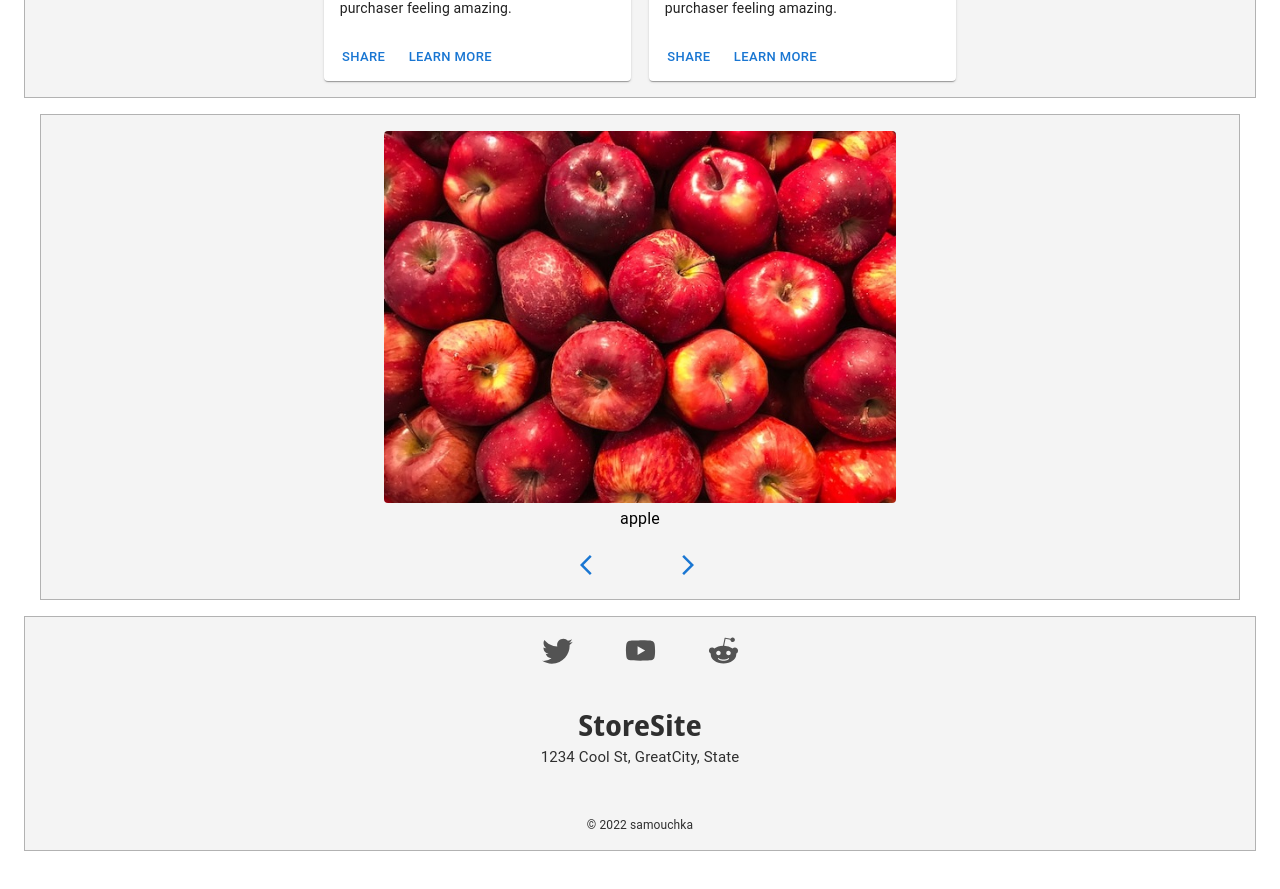
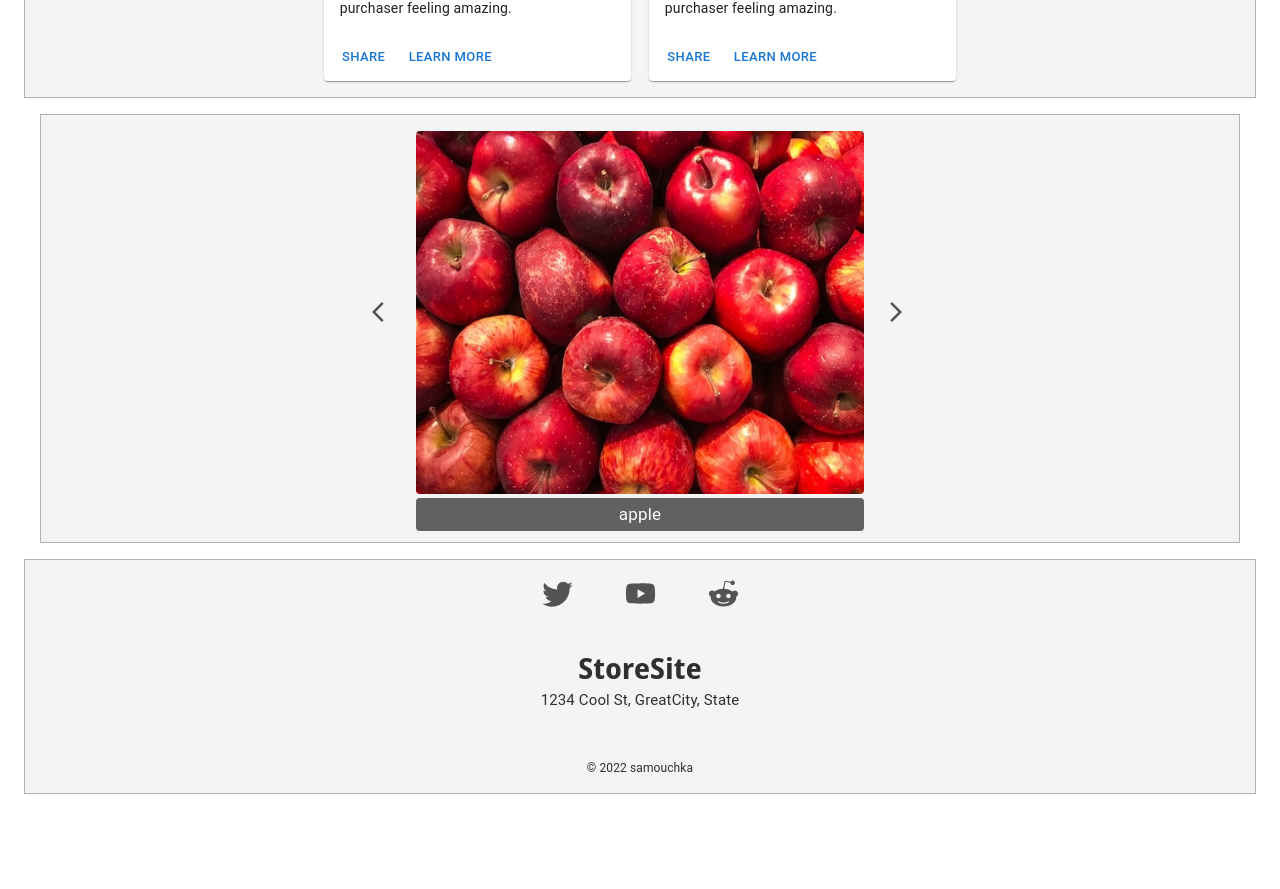
Before and after one commit to samouchka1/storesite, a React (Create React App) app: page / in a window 1280 px wide. Shown: the part 800-1689 px from the top of the page. After the commit the page ends 1658 px from the top, so only its background shows below. Built offline with nearby package versions, Linux system fonts and the light colour scheme.

Commit message:
Update Carousel.js

```diff
--- a/src/Carousel.js
+++ b/src/Carousel.js
@@ -39,12 +39,13 @@ const containerStyles = {
 }
 
 const carouselStyles = {
+    display: 'flex',
     width: {
-        md: '40vw',
-        xs: '70vw'
+        md: '45vw',
+        xs: '75vw'
     },
     height: 'auto',
-    margin: '1rem auto'
+    margin: '1rem auto 3rem'
 }
 
 const photoStyles = {
@@ -53,11 +54,14 @@ const photoStyles = {
     borderRadius: '4px'
 }
 
-const buttonStyles = {
-    display: 'flex',
-    justifyContent: 'center',
-    margin: '1rem 0',
-    gap: '2rem'
+const labelStyles = {
+    textAlign: 'center',
+    position: 'relative',
+    color: 'white',
+    fontSize: '17px',
+    padding: '.25rem',
+    backgroundColor: '#2e2e2ebc',
+    borderRadius: '4px'
 }
 
 
@@ -77,6 +81,10 @@ const ImageCarousel = () => {
         <Container maxWidth="lg" sx={containerStyles}>
             <Box sx={carouselStyles}>
 
+                <Button onClick={prev}>
+                    <ArrowBackIosIcon sx={{color: '#535353'}}/>
+                </Button>
+
                 {photos.map((photo) => (
                     <Box key={photo.id}
                         className={photos[currentIndex].id === photo.id ? 'fade' : 'slide fade'}
@@ -86,19 +94,13 @@ const ImageCarousel = () => {
                             alt={photo.label}
                             sx={photoStyles}
                         />
-                        <Typography sx={{textAlign: 'center'}}>{photo.label}</Typography>
+                        <Typography sx={labelStyles}>{photo.label}</Typography>
                     </Box>
                 ))}
 
-                <Box component="div" sx={buttonStyles}>
-                    <Button onClick={prev}>
-                        <ArrowBackIosIcon />
-                    </Button>
-
-                    <Button onClick={next}>
-                        <ArrowForwardIosIcon />
-                    </Button>
-                </Box>
+                <Button onClick={next}>
+                    <ArrowForwardIosIcon sx={{color: '#535353'}} />
+                </Button>
 
             </Box>
 
```
